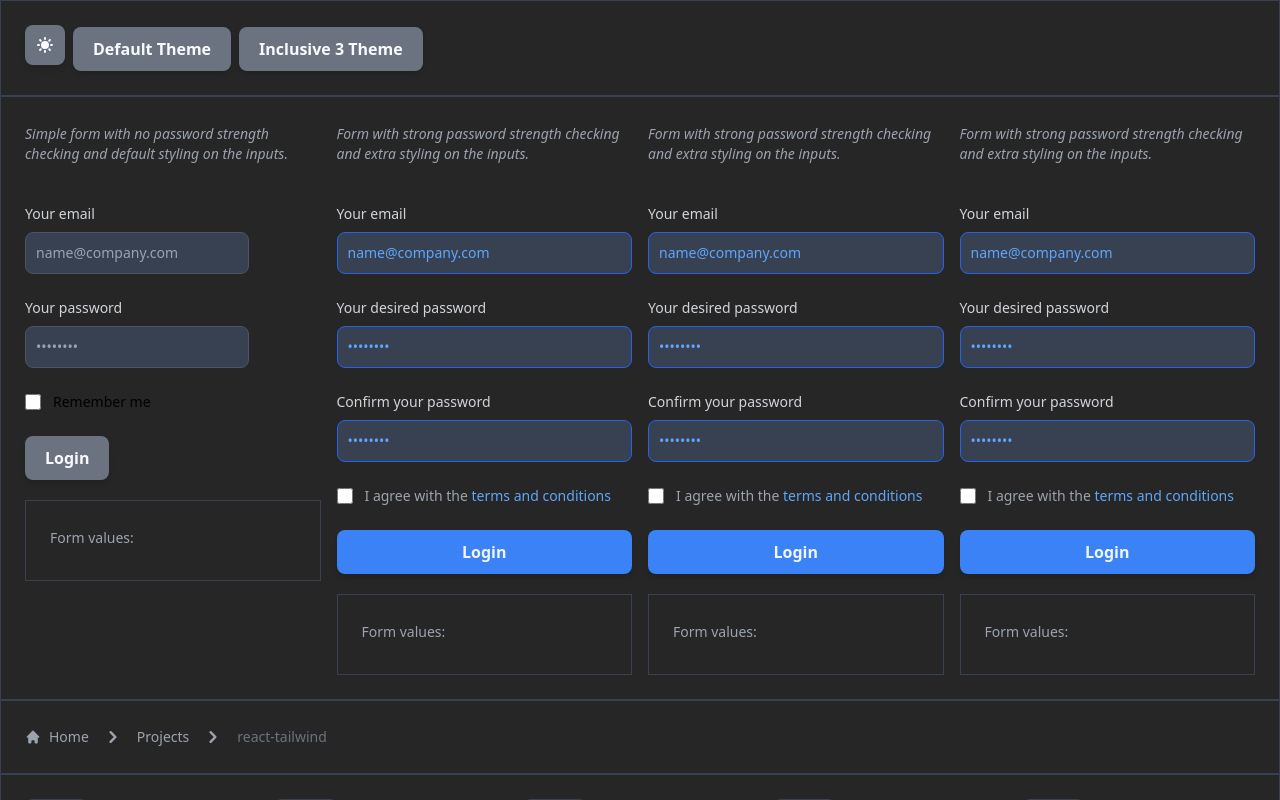
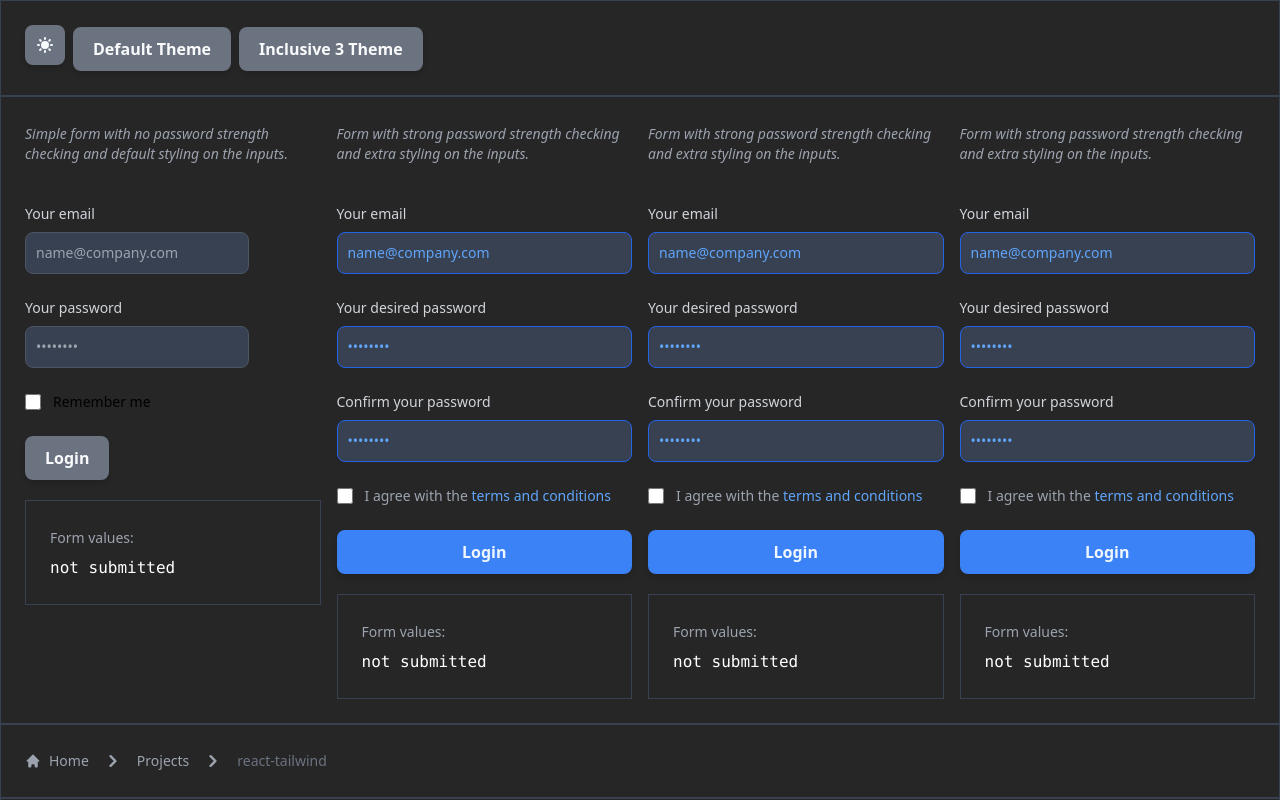
Before and after one commit to edadma/react-tailwind, a React (Create React App) app: page / in a window 1280 px wide. Shown: the top 800 px of the page. Built offline with nearby package versions, Linux system fonts and the light colour scheme.

Commit message:
fix Badge

```diff
--- a/src/Badge.tsx
+++ b/src/Badge.tsx
@@ -11,16 +11,8 @@ interface BadgeProps
   border?: boolean
 }
 
-export const Badge: React.FC<BadgeProps> = ({
-  children,
-  className,
-  role,
-  size,
-  weight,
-  rounded,
-  border,
-  ...other
-}) => {
+export const Badge: React.FC<BadgeProps> = (props) => {
+  const { children, className, role, size, weight, rounded, border, ...other } = props
   const { theme } = useTheme()
 
   return (
@@ -32,7 +24,7 @@ export const Badge: React.FC<BadgeProps> = ({
         'border'
       )} ${sizeClass(theme, 'badge', size, 'text')} ${optionProps(
         theme,
-        other,
+        props,
         'badge',
         'rounded',
         'border'
--- a/src/index.tsx
+++ b/src/index.tsx
@@ -80,7 +80,9 @@ const App: React.FC = () => {
               </Form>
               <Card className="mt-5">
                 <Text className="mb-2">Form values:</Text>
-                <pre className="text-white">{JSON.stringify(form1, null, 2)}</pre>
+                <pre className="text-white">
+                  {form1 ? JSON.stringify(form1, null, 2) : 'not submitted'}
+                </pre>
               </Card>
             </Elem>
             <Elem className="max-w-sm">
@@ -152,7 +154,9 @@ const App: React.FC = () => {
               </Form>
               <Card className="mt-5">
                 <Text className="mb-2">Form values:</Text>
-                <pre className="text-white">{JSON.stringify(form2, null, 2)}</pre>
+                <pre className="text-white">
+                  {form2 ? JSON.stringify(form2, null, 2) : 'not submitted'}
+                </pre>
               </Card>
             </Elem>
             <Elem className="max-w-sm">
@@ -224,7 +228,9 @@ const App: React.FC = () => {
               </Form>
               <Card className="mt-5">
                 <Text className="mb-2">Form values:</Text>
-                <pre className="text-white">{JSON.stringify(form3, null, 2)}</pre>
+                <pre className="text-white">
+                  {form3 ? JSON.stringify(form3, null, 2) : 'not submitted'}
+                </pre>
               </Card>
             </Elem>
             <Elem className="max-w-sm">
@@ -296,7 +302,9 @@ const App: React.FC = () => {
               </Form>
               <Card className="mt-5">
                 <Text className="mb-2">Form values:</Text>
-                <pre className="text-white">{JSON.stringify(form4, null, 2)}</pre>
+                <pre className="text-white">
+                  {form4 ? JSON.stringify(form4, null, 2) : 'not submitted'}
+                </pre>
               </Card>
             </Elem>
           </Grid>
```
